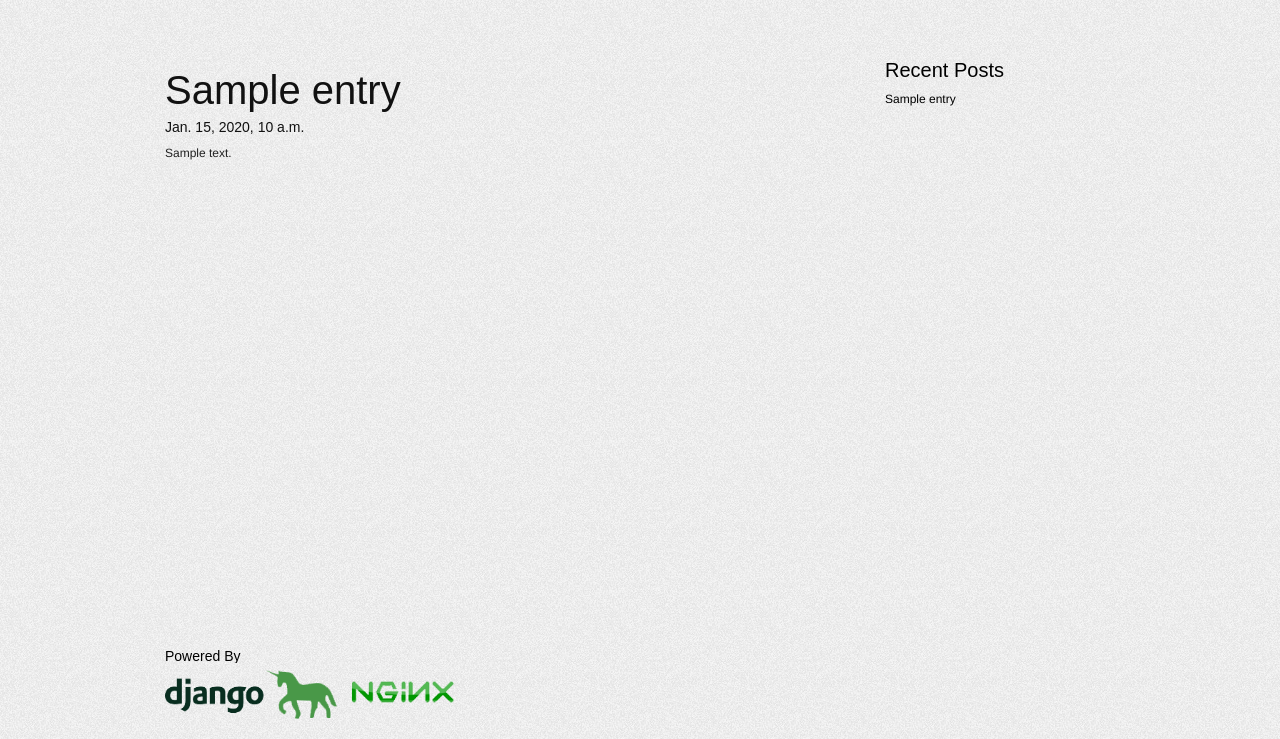
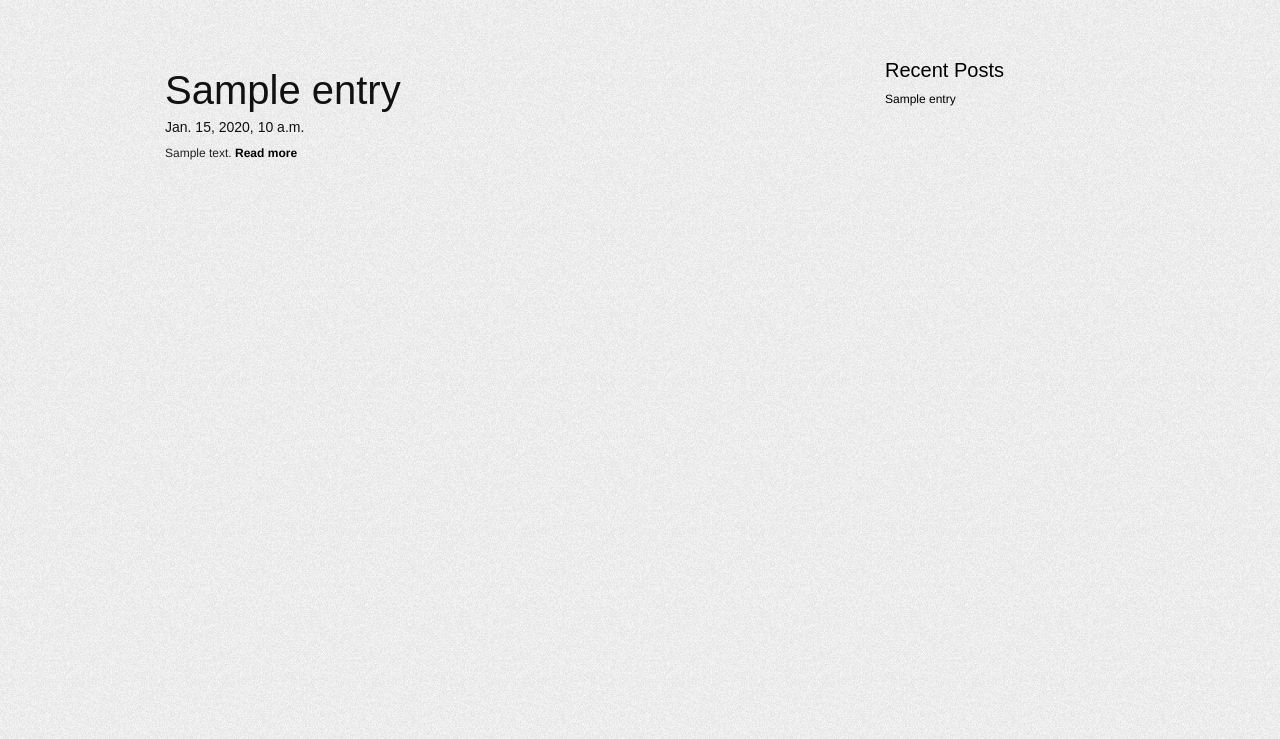
Before and after one commit to nickkov89/nickkov, a Django app: template templates/thoughts/index.html in a window 1280 px wide. Shown: the part 61-800 px from the top of the page. Run offline with Django 3.2, Linux system fonts and the light colour scheme; the template is opened without the code that fills it: most values are stand-ins (such as "Sample title", 1, 10 or a date in 2020); some libraries are stand-ins or nearby versions.

Commit message:
truncated posts

```diff
--- a/static/css/styles.css
+++ b/static/css/styles.css
@@ -263,6 +263,16 @@ input:focus, textarea:focus {
 	font-weight: 300;
 }
 
+.post a {
+	text-decoration: none;
+	font-weight: bold;
+	color: black;
+}
+
+.post a:hover {
+	color:#463E3F;
+}
+
 .center {
    position: absolute;
    top: 50%;
@@ -277,11 +287,11 @@ input:focus, textarea:focus {
    position:absolute;
    bottom:0;
    width:950px;
-   height:90px;   /* Height of the footer */
+   height:80px;   /* Height of the footer */
 }
 
 .footer img {
-	height:50px;
+	height:30px;
 }
 
 .footer h1 {
--- a/templates/thoughts/index.html
+++ b/templates/thoughts/index.html
@@ -16,7 +16,7 @@
 						<h2 class="post-title">{{entry.title}}</h2>
 						<h3 class="post-date">{{entry.pub_date}}</h3>
 						{% autoescape off %}
-							<p class="content">{{entry.content|truncatewords:200}}</p>
+							<p class="content">{{entry.content|truncatewords:80}} <a href="{% url thoughts.views.detail entry.id %}">Read more</a> </p>
 						{% endautoescape %}
 					</div>
 				{% endfor %}
--- a/templates/thoughts/partials/footer.html
+++ b/templates/thoughts/partials/footer.html
@@ -1,7 +1,7 @@
-			<div id="running-on" class="footer span-24">
+			<!--div id="running-on" class="footer span-24">
 				<h1 style="">Powered By</h1>
-				<img src="{{STATIC_URL}}images/django-gunicorn-nginx.png" alt="">
-			</div>
+				<img src="{{STATIC_URL}}images/django-gunicorn-nginx.png" alt=""/>
+			</div-->
 		</div>
 	</body>
 </html>
```
